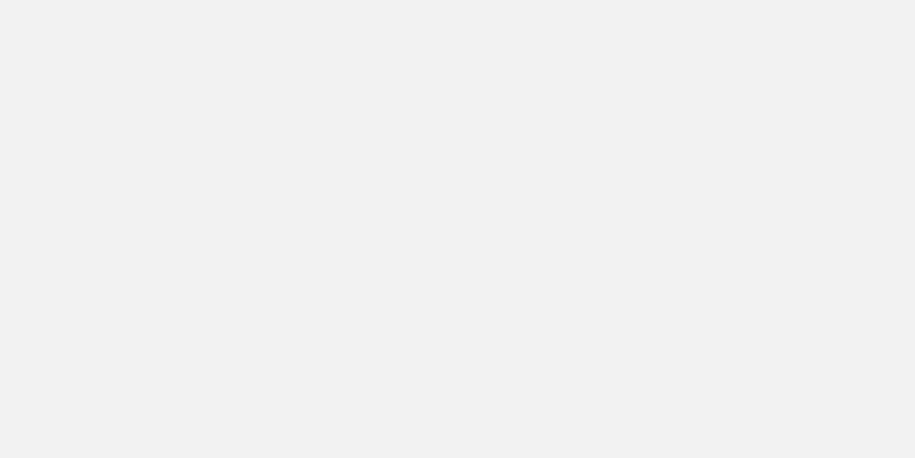
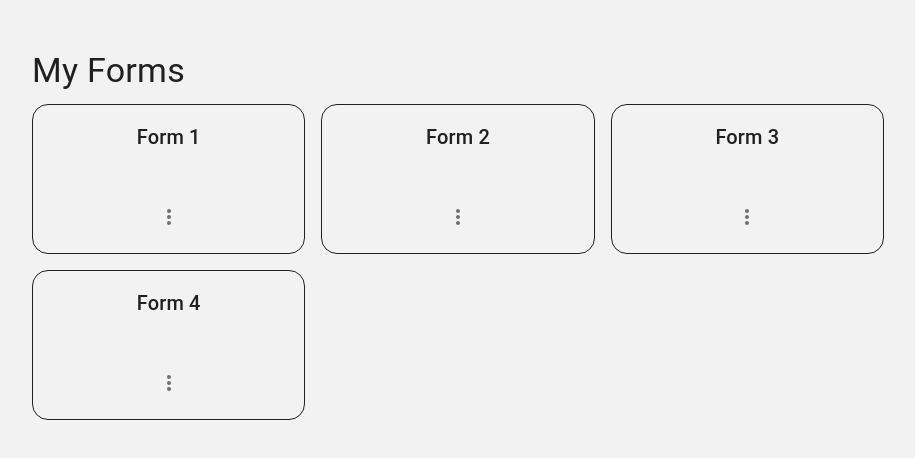
Before and after one commit to HTL-HF/frontend, a React (Vite) app: page /forms in a window 1280 px wide. Before the commit this address had no page. Shown: the top 458 px of the page, without its empty margins (182-1097 px from the left). Built offline with nearby package versions, Linux system fonts and the light colour scheme.

Commit message:
added forms page

```diff
--- a/package.json
+++ b/package.json
@@ -12,6 +12,7 @@
   "dependencies": {
     "@emotion/react": "^11.13.0",
     "@emotion/styled": "^11.13.0",
+    "@mui/icons-material": "^5.16.7",
     "@mui/material": "^5.16.7",
     "@reduxjs/toolkit": "^2.2.7",
     "@types/react-router-dom": "^5.3.3",
--- a/src/App.tsx
+++ b/src/App.tsx
@@ -7,6 +7,7 @@ import { changeUser } from "./types/actions";
 import { jwtDecode } from "jwt-decode";
 import User from "./types/user";
 import HomePage from "./views/HomePage";
+import FormPage from "./views/FormsPage";
 function App() {
   const dispatch = useDispatch();
 
@@ -23,6 +24,8 @@ function App() {
       <Routes>
         <Route path="/" element={<HomePage />} />
         <Route path="/register" element={<RegisterPage />} />
+        <Route path="/forms" element={<FormPage />} />
+
       </Routes>
 
       <ToastContainer />
--- /dev/null
+++ b/src/components/FormItem.tsx
@@ -0,0 +1,59 @@
+import { Box, Typography, IconButton, Menu, MenuItem } from "@mui/material";
+import MoreVertIcon from "@mui/icons-material/MoreVert";
+
+import React from "react";
+import FormMenu from "./FormMenu";
+
+interface FormItemProps {
+  form: { id: number; name: string };
+  onMenuClick: (event: React.MouseEvent<HTMLElement>, formId: number) => void;
+  anchorEl: HTMLElement | null;
+  selectedFormId: number | null;
+  onClose: () => void;
+  onDelete: () => void;
+  onShare: () => void;
+}
+
+const FormItem: React.FC<FormItemProps> = ({
+  form,
+  onMenuClick,
+  anchorEl,
+  selectedFormId,
+  onClose,
+  onDelete,
+  onShare,
+}) => {
+  return (
+    <Box
+      display="flex"
+      flexDirection="column"
+      justifyContent="space-between"
+      alignItems="center"
+      padding={2}
+      border={1}
+      borderRadius={4}
+      style={{ height: "150px", textAlign: "center" }}
+    >
+      <Typography variant="h6" noWrap>
+        {form.name}
+      </Typography>
+
+      <IconButton
+        onClick={(event) => onMenuClick(event, form.id)}
+        style={{ marginTop: "auto" }}
+      >
+        <MoreVertIcon />
+      </IconButton>
+      <FormMenu
+        form={form}
+        anchorEl={anchorEl}
+        selectedFormId={selectedFormId}
+        onClose={onClose}
+        onDelete={onDelete}
+        onShare={onShare}
+      />
+    </Box>
+  );
+};
+
+export default FormItem;
--- /dev/null
+++ b/src/components/FormMenu.tsx
@@ -0,0 +1,35 @@
+import DeleteIcon from "@mui/icons-material/Delete";
+import ShareIcon from "@mui/icons-material/Share";
+import { Menu, MenuItem } from "@mui/material";
+interface FormItemProps {
+  form: { id: number; name: string };
+  anchorEl: HTMLElement | null;
+  selectedFormId: number | null;
+  onClose: () => void;
+  onDelete: () => void;
+  onShare: () => void;
+}
+
+const FormMenu: React.FC<FormItemProps> = ({
+  form,
+  selectedFormId,
+  anchorEl,
+  onClose,
+  onDelete,
+  onShare,
+}) => {
+  const open = Boolean(anchorEl && selectedFormId === form.id);
+
+  return (
+    <Menu anchorEl={anchorEl} open={open} onClose={onClose}>
+      <MenuItem onClick={onDelete}>
+        <DeleteIcon style={{ marginRight: 8 }} /> Delete
+      </MenuItem>
+      <MenuItem onClick={onShare}>
+        <ShareIcon style={{ marginRight: 8 }} /> Share
+      </MenuItem>
+    </Menu>
+  );
+};
+
+export default FormMenu;
--- /dev/null
+++ b/src/views/FormsPage.tsx
@@ -0,0 +1,66 @@
+import { Container, Typography, Grid } from "@mui/material";
+import React, { useState } from "react";
+import FormItem from "../components/FormItem";
+
+const formsData = [
+  { id: 1, name: "Form 1" },
+  { id: 2, name: "Form 2" },
+  { id: 3, name: "Form 3" },
+  { id: 4, name: "Form 4" },
+];
+
+const FormPage = () => {
+  const [forms, setForms] = useState(formsData);
+  const [anchorEl, setAnchorEl] = useState<null | HTMLElement>(null);
+  const [selectedFormId, setSelectedFormId] = useState<number | null>(null);
+
+  const handleMenuClick = (
+    event: React.MouseEvent<HTMLElement>,
+    formId: number
+  ) => {
+    setAnchorEl(event.currentTarget);
+    setSelectedFormId(formId);
+  };
+
+  const handleClose = () => {
+    setAnchorEl(null);
+    setSelectedFormId(null);
+  };
+
+  const handleDelete = () => {
+    if (selectedFormId !== null) {
+      setForms(forms.filter((form) => form.id !== selectedFormId));
+      handleClose();
+    }
+  };
+
+  const handleShare = () => {
+    alert("Share feature not implemented yet!");
+    handleClose();
+  };
+
+  return (
+    <Container maxWidth="md" style={{ marginTop: "50px" }}>
+      <Typography variant="h4" component="h1" gutterBottom>
+        My Forms
+      </Typography>
+      <Grid container spacing={2}>
+        {forms.map((form) => (
+          <Grid item xs={12} sm={6} md={4} key={form.id}>
+            <FormItem
+              form={form}
+              onMenuClick={handleMenuClick}
+              anchorEl={anchorEl}
+              selectedFormId={selectedFormId}
+              onClose={handleClose}
+              onDelete={handleDelete}
+              onShare={handleShare}
+            />
+          </Grid>
+        ))}
+      </Grid>
+    </Container>
+  );
+};
+
+export default FormPage;
```
Also changed, not shown: 1 other file (tests, documents, lock files or other folders).
